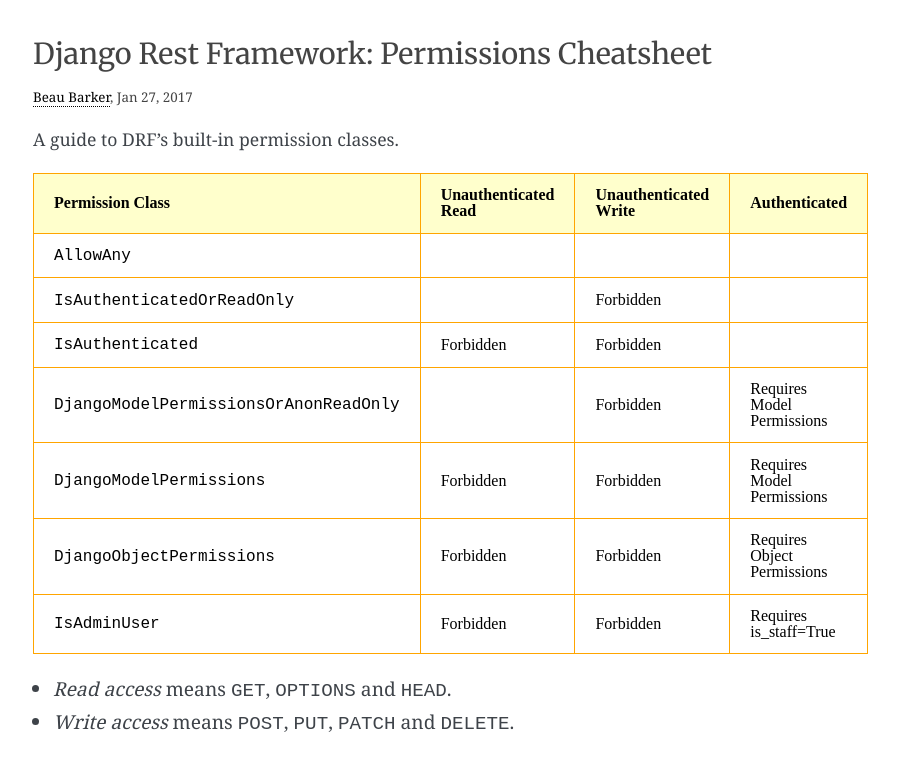
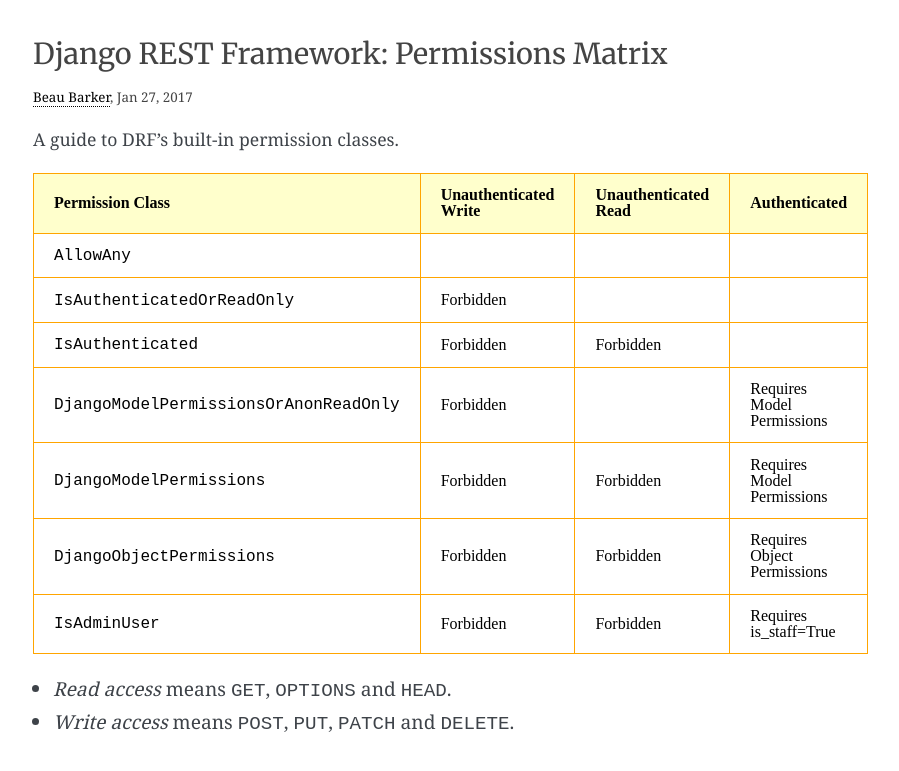
Before and after one commit to explodinglabs/explodinglabs.github.io, a Jekyll site: the page built from _posts/2017-01-27-drf-permissions-cheat-sheet.markdown, in a window 1280 px wide. Shown: the top 771 px of the page, without its empty margins (227-1126 px from the left). Built offline with Jekyll 4.4.1, drawn with Linux system fonts in a browser that asks for light colours; some web fonts are replaced; comment, search, counter and statistics services are not loaded.

Commit message:
Adjust drf permissions doc

```diff
--- a/_posts/2017-01-27-drf-permissions-cheat-sheet.markdown
+++ b/_posts/2017-01-27-drf-permissions-cheat-sheet.markdown
@@ -1,19 +1,19 @@
 ---
 layout: post
-title: "Django Rest Framework: Permissions Cheatsheet"
+title: "Django REST Framework: Permissions Matrix"
 date: 2017-01-27
-permalink: /django/drf-permissions-cheatsheet
+permalink: /django/drf-permissions-matrix
+redirect_from: /django/drf-permissions-cheatsheet
 comments: true
 ---
-
 A guide to DRF's built-in permission classes.
 
-Permission Class                        | Unauthenticated Read | Unauthenticated Write | Authenticated
+Permission Class                        | Unauthenticated Write | Unauthenticated Read | Authenticated
 -|-
 `AllowAny`                              |           |           |
-`IsAuthenticatedOrReadOnly`             |           | Forbidden |
+`IsAuthenticatedOrReadOnly`             | Forbidden |           |
 `IsAuthenticated`                       | Forbidden | Forbidden |
-`DjangoModelPermissionsOrAnonReadOnly`  |           | Forbidden | Requires Model Permissions
+`DjangoModelPermissionsOrAnonReadOnly`  | Forbidden |           | Requires Model Permissions
 `DjangoModelPermissions`                | Forbidden | Forbidden | Requires Model Permissions
 `DjangoObjectPermissions`               | Forbidden | Forbidden | Requires Object Permissions
 `IsAdminUser`                           | Forbidden | Forbidden | Requires is_staff=True
```
